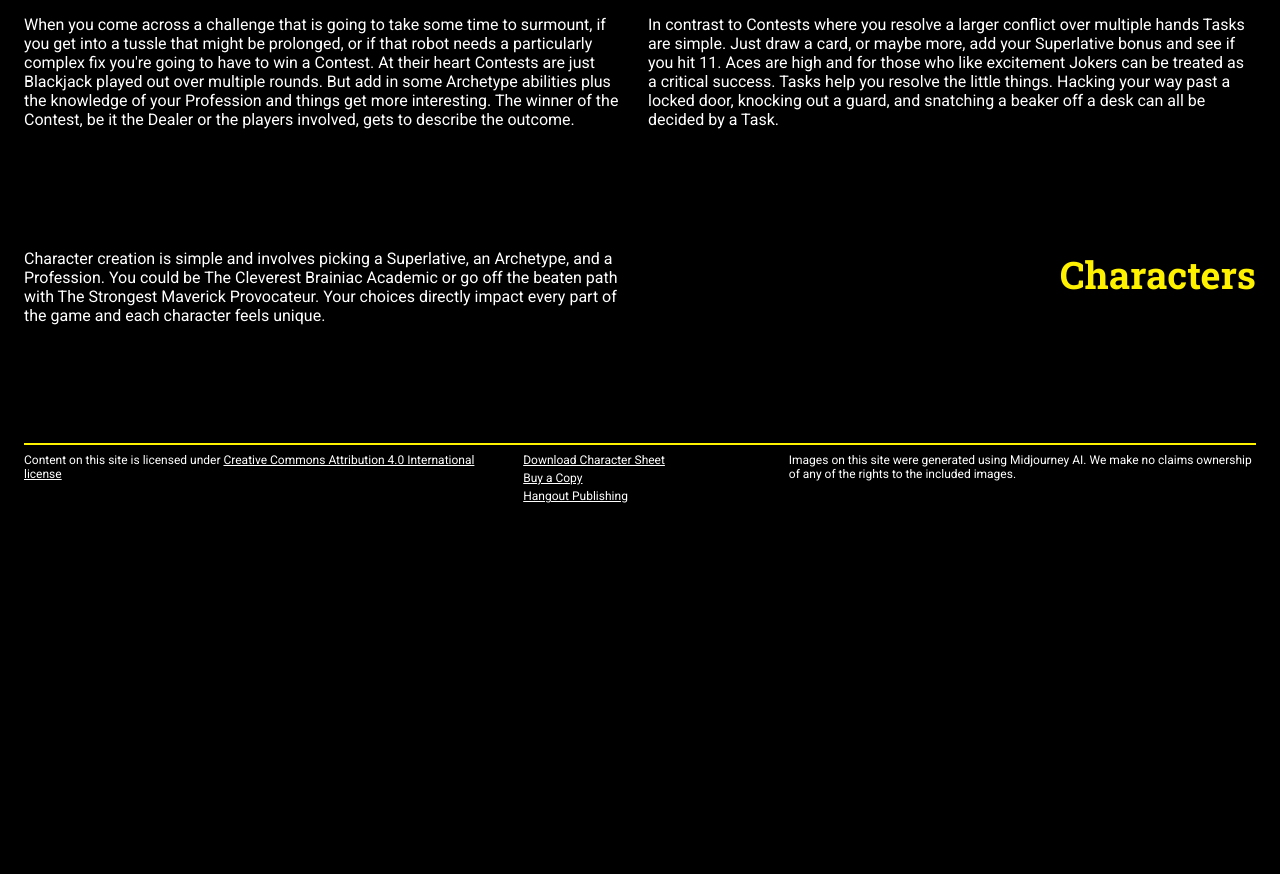
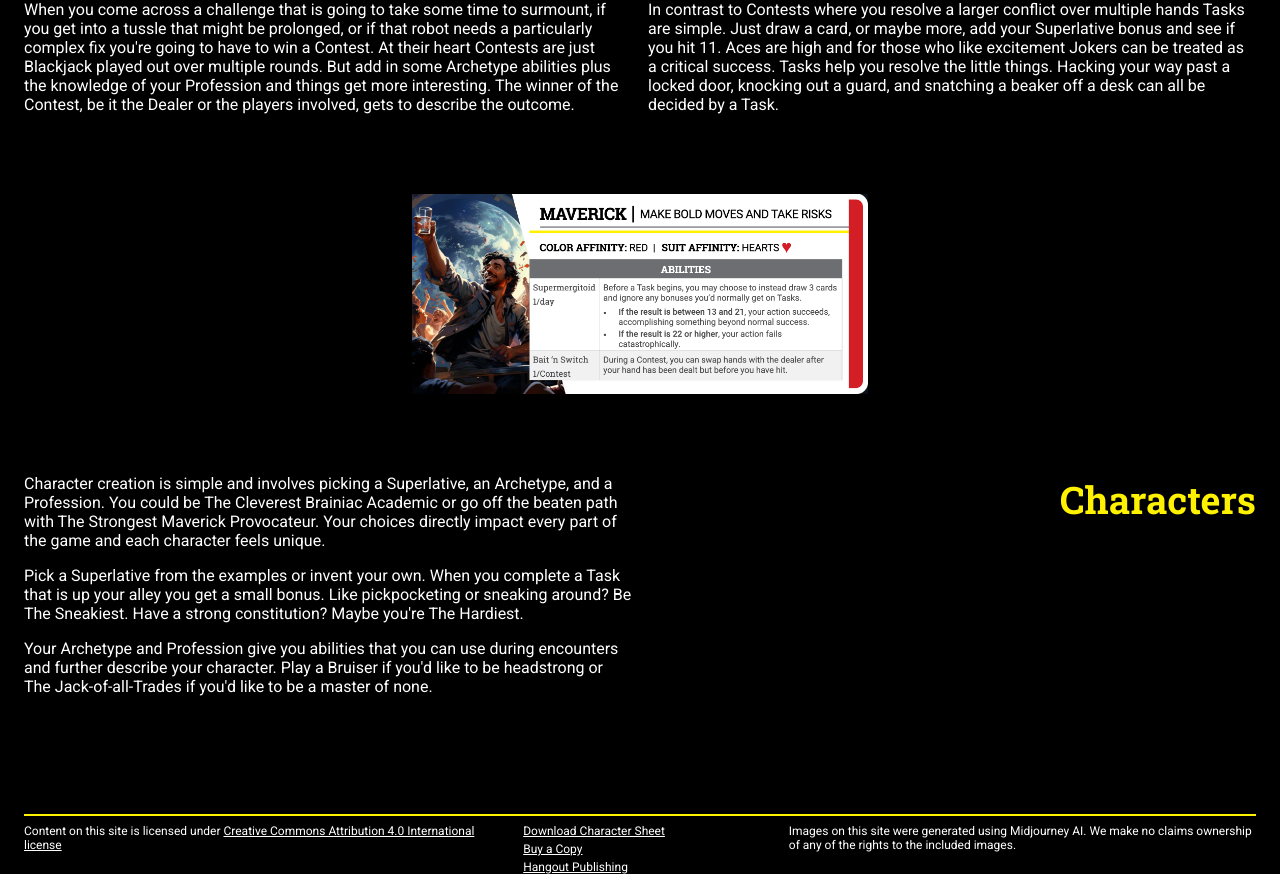
Before and after one commit to trescenzi/hangout.pub, a SvelteKit app: page /warp21 in a window 1280 px wide. Shown: the part 2213-3087 px from the top of the page. Before the commit the page ends 2716 px from the top, so only its background shows below. Built offline with nearby package versions, Linux system fonts and the light colour scheme.

Commit message:
character images

```diff
--- a/src/routes/warp21/+page.svelte
+++ b/src/routes/warp21/+page.svelte
@@ -32,6 +32,7 @@ The experiment however was more successful than could have dreamed of; the colon
     Now uncertain if they'll ever return to Earth, Nexus Station is home to a new generation of humanity growing up amongst the stars.
   </p>
 </section>
+<img class="span" src="/playing.png" alt="a group of people playing cards on a space station" />
 <h2 id="rules">
   Playing with Cards
 </h2>
@@ -50,12 +51,19 @@ The experiment however was more successful than could have dreamed of; the colon
   <h3>Tasks</h3>
   <p>In contrast to Contests where you resolve a larger conflict over multiple hands Tasks are simple. Just draw a card, or maybe more, add your Superlative bonus and see if you hit 11. Aces are high and for those who like excitement Jokers can be treated as a critical success. Tasks help you resolve the little things. Hacking your way past a locked door, knocking out a guard, and snatching a beaker off a desk can all be decided by a Task.</p>
 </section>
+<img src="/maverick.png" class="span" alt="depiction of the maveric Archytype. it's abilities allow you to take risks during tasks and to swap hands with the dealer in contests"/>
 <h2 class="col2">
   Characters
 </h2>
 <section class="col1">
   <p>
     Character creation is simple and involves picking a Superlative, an Archetype, and a Profession. You could be The Cleverest Brainiac Academic or go off the beaten path with The Strongest Maverick Provocateur. Your choices directly impact every part of the game and each character feels unique.
+  </p>
+  <p>
+    Pick a Superlative from the examples or invent your own. When you complete a Task that is up your alley you get a small bonus. Like pickpocketing or sneaking around? Be The Sneakiest. Have a strong constitution? Maybe you're The Hardiest.
+  </p>
+  <p>
+    Your Archetype and Profession give you abilities that you can use during encounters and further describe your character. Play a Bruiser if you'd like to be headstrong or The Jack-of-all-Trades if you'd like to be a master of none.
   </p>
 </section>
 <Footer />
@@ -83,12 +91,17 @@ The experiment however was more successful than could have dreamed of; the colon
   p + p {
     margin-top: var(--space-m);
   }
+  img {
+    height: 25vh;
+  }
   .station {
     height: 50vh;
     width: 100%;
+    object-fit: none;
+  }
+  .span {
     margin: -5vh 0;
     justify-self: center;
-    object-fit: none;
   }
   .collision {
     object-fit: contain;
```
Also changed, not shown: static/maverick.png (added), static/playing.png (added).
